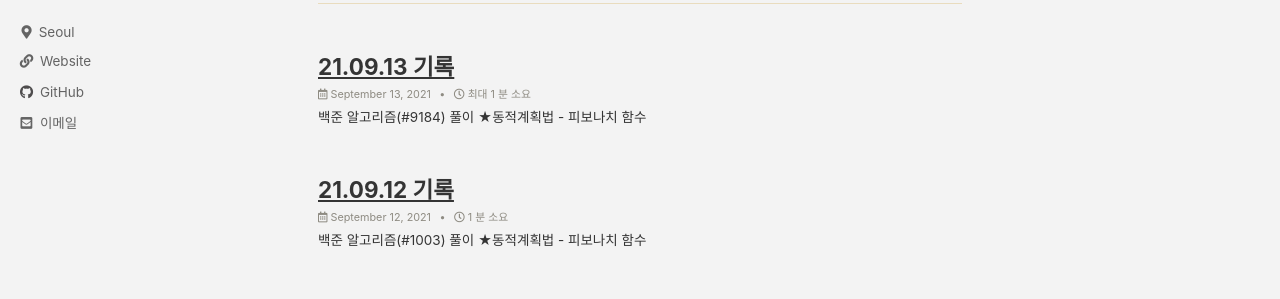
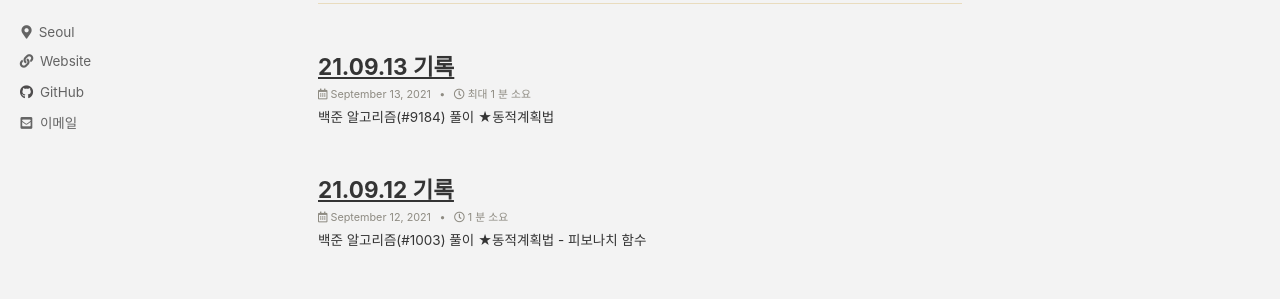
Before and after one commit to liv660/liv660.github.io, a Jekyll site: the page built from index.html, in a window 1280 px wide. Shown: the part 152-451 px from the top of the page. Built offline with Jekyll 4.4.1, drawn with Linux system fonts in a browser that asks for light colours; cached includes are drawn as plain includes; the list of posts is cut into pages by our own code.

Commit message:
Update 09.13 #9184 algorithm

```diff
--- a/_posts/TIL/21.09.study/2021-09-13-210913.md
+++ b/_posts/TIL/21.09.study/2021-09-13-210913.md
@@ -1,6 +1,6 @@
 ---
 title:  "21.09.13 기록"
-excerpt: "백준 알고리즘(#9184) 풀이 ★동적계획법 - 피보나치 함수"
+excerpt: "백준 알고리즘(#9184) 풀이 ★동적계획법"
 categories:
   - BAEKJOON
 ---
```
